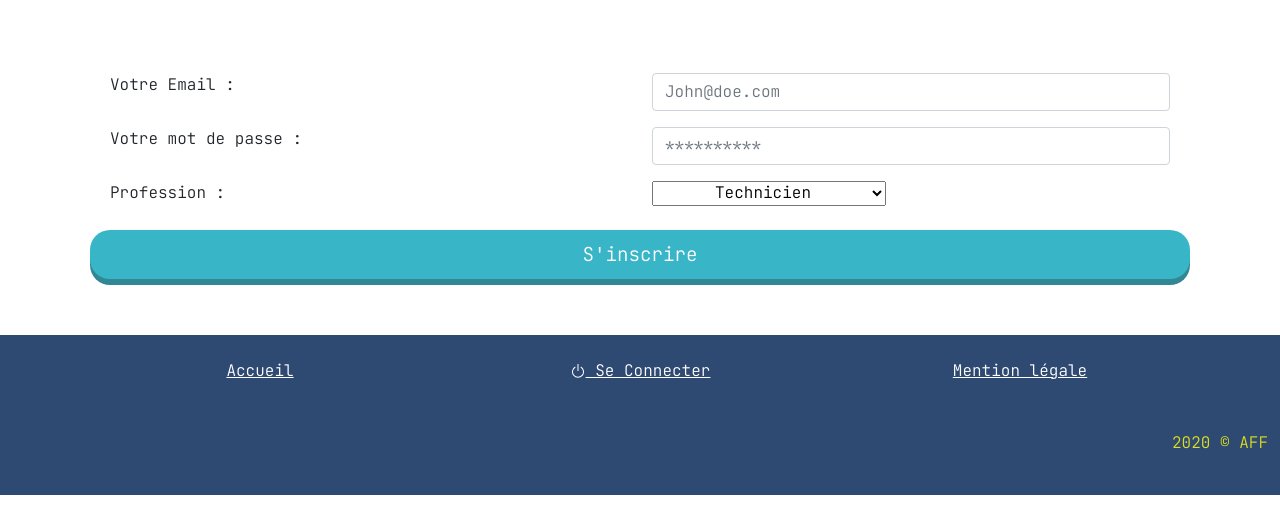
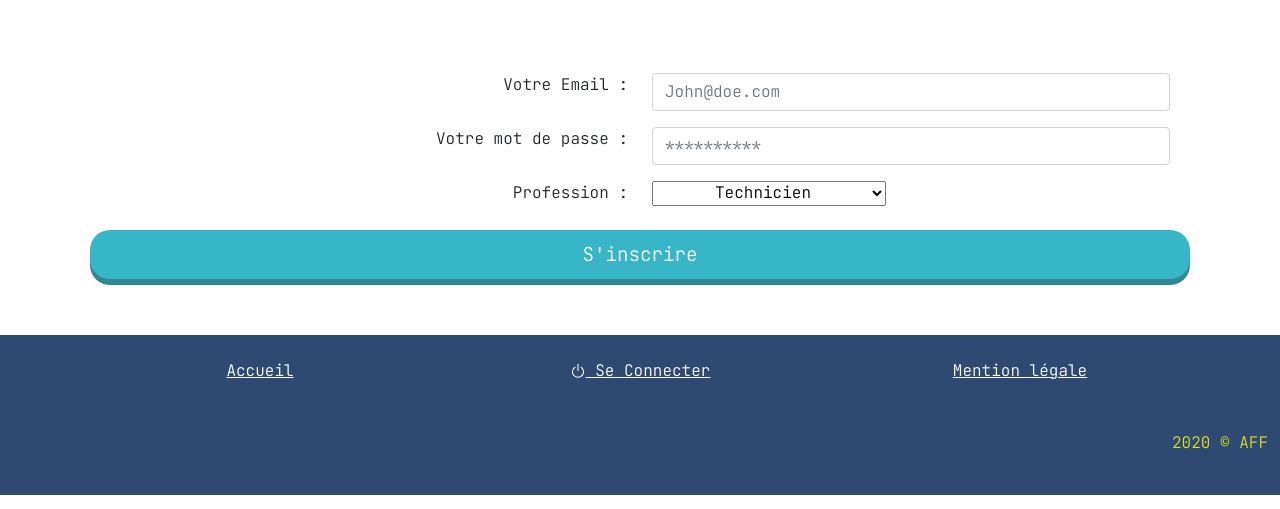
Before and after one commit to math-dev-24/Asso-studi, a plain HTML site: page Inscription.html in a window 1280 px wide. Shown: the part 291-800 px from the top of the page. Drawn offline with nearby package versions, Linux system fonts and the light colour scheme.

Commit message:
Update Inscription.html
Formulaire d'inscription aligné le texte à la fin

```diff
--- a/Inscription.html
+++ b/Inscription.html
@@ -84,7 +84,7 @@
             </div>
         </div>
         <div class="row m-3 ">
-            <div class="col-lg-6">
+            <div class="col-lg-6 text-end">
                 <span>Votre Email :</span>
             </div>
             <div class="col-lg-6">
@@ -92,7 +92,7 @@
             </div>
         </div>
         <div class="row m-3">
-            <div class="col-lg-6">
+            <div class="col-lg-6 text-end">
                 <span>Votre mot de passe :</span>
             </div>
             <div class="col-lg-6">
@@ -100,7 +100,7 @@
             </div>
         </div>
         <div class="row m-3">
-            <div class="col-lg-6">Profession :</div>
+            <div class="col-lg-6 text-end">Profession :</div>
             <div class="col-lg-6">
                 <select name="Profession" id="Profession" class="text-center">
                     <optgroup label="profession">
```
